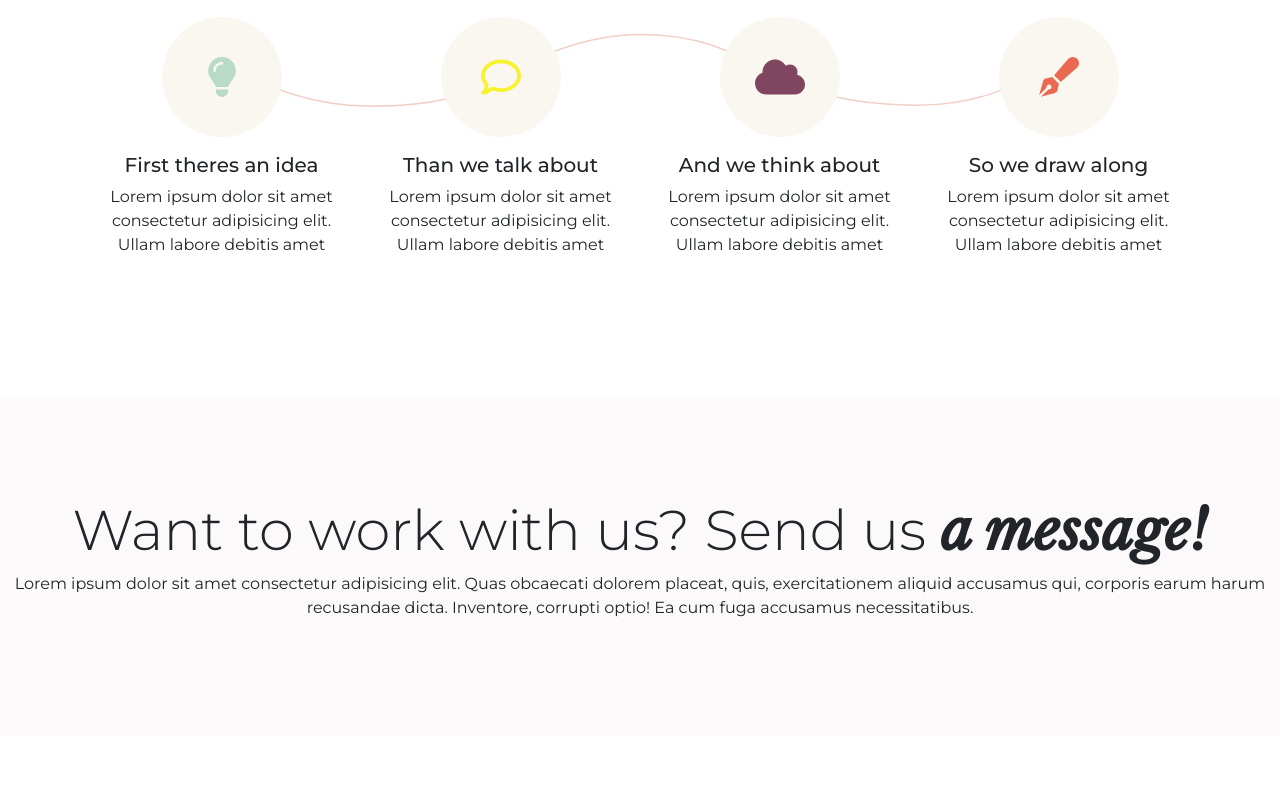
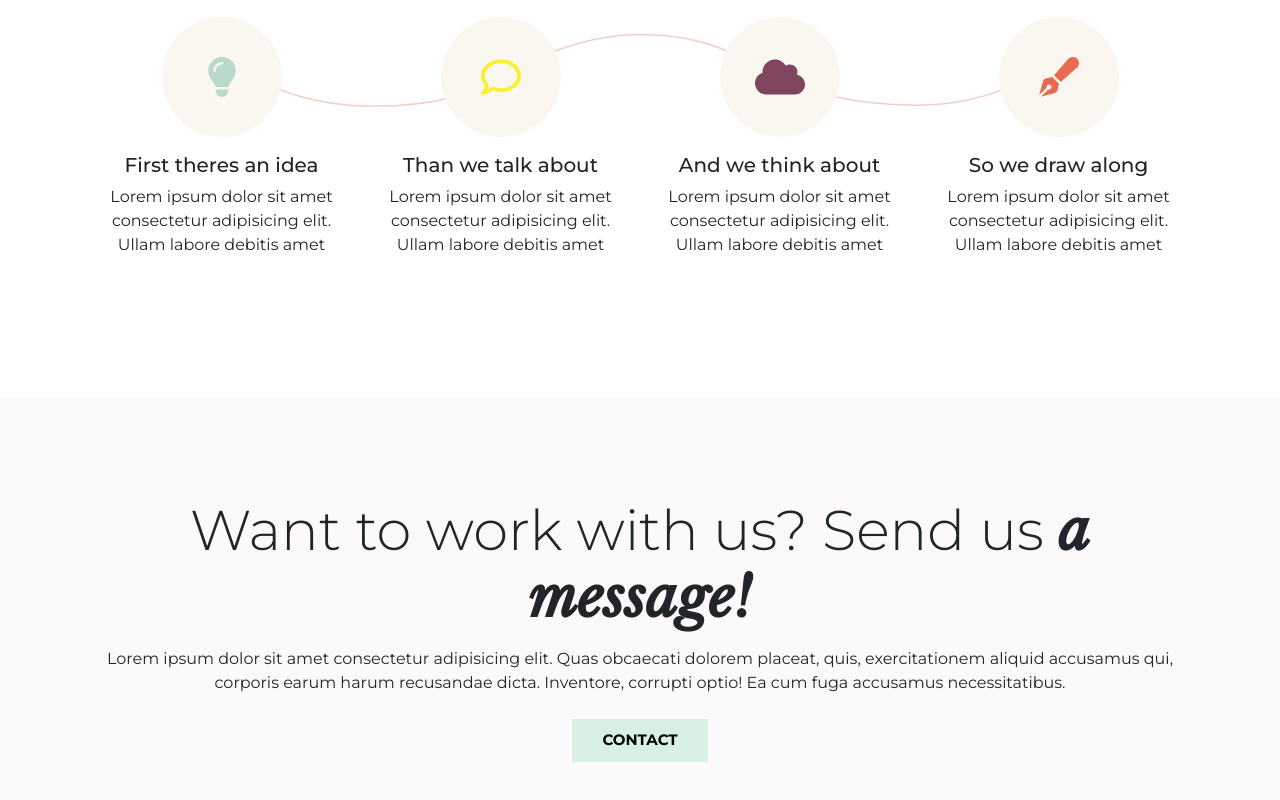
Before and after one commit to TrvMarco/proj-html-vuejs, a Vue app: page / in a window 1280 px wide. Shown: the part 1175-1975 px from the top of the page. Before the commit the page ends 1911 px from the top, so only its background shows below. Built offline with nearby package versions, Linux system fonts and the light colour scheme.

Commit message:
Aggiunto bottone sezione work w us

```diff
--- a/src/Components/Sections/MainWorkWithUs.vue
+++ b/src/Components/Sections/MainWorkWithUs.vue
@@ -1,7 +1,10 @@
 <template>
   <section class="work-with-us text-center">
-    <h2 class="text-center display-4">Want to work with us? Send us <span class="italic-font">a message!</span></h2>
-    <p>Lorem ipsum dolor sit amet consectetur adipisicing elit. Quas obcaecati dolorem placeat, quis, exercitationem aliquid accusamus qui, corporis earum harum recusandae dicta. Inventore, corrupti optio! Ea cum fuga accusamus necessitatibus.</p>
+    <div class="container">
+        <h2 class="text-center display-4">Want to work with us? Send us <span class="italic-font">a message!</span></h2>
+        <p class="p-2">Lorem ipsum dolor sit amet consectetur adipisicing elit. Quas obcaecati dolorem placeat, quis, exercitationem aliquid accusamus qui, corporis earum harum recusandae dicta. Inventore, corrupti optio! Ea cum fuga accusamus necessitatibus.</p>
+        <button class="btn-green">Contact</button>
+    </div>
   </section>
 </template>
 
--- /dev/null
+++ b/src/assets/Style/global-parts/_buttons.scss
@@ -0,0 +1,13 @@
+
+
+// Green button no border font black
+
+.btn-green{
+    padding: .625rem 1.875rem;
+    font-weight: bold;
+    background-color: #d8f0e3;
+    border: none;
+    font-size: .9375rem;
+    color: #000;
+    text-transform: uppercase;
+}
--- a/src/assets/Style/global-style.scss
+++ b/src/assets/Style/global-style.scss
@@ -6,3 +6,6 @@
 
 // Variables
 @import './global-parts/variables';
+
+// Buttons
+@import './global-parts/buttons'
```
